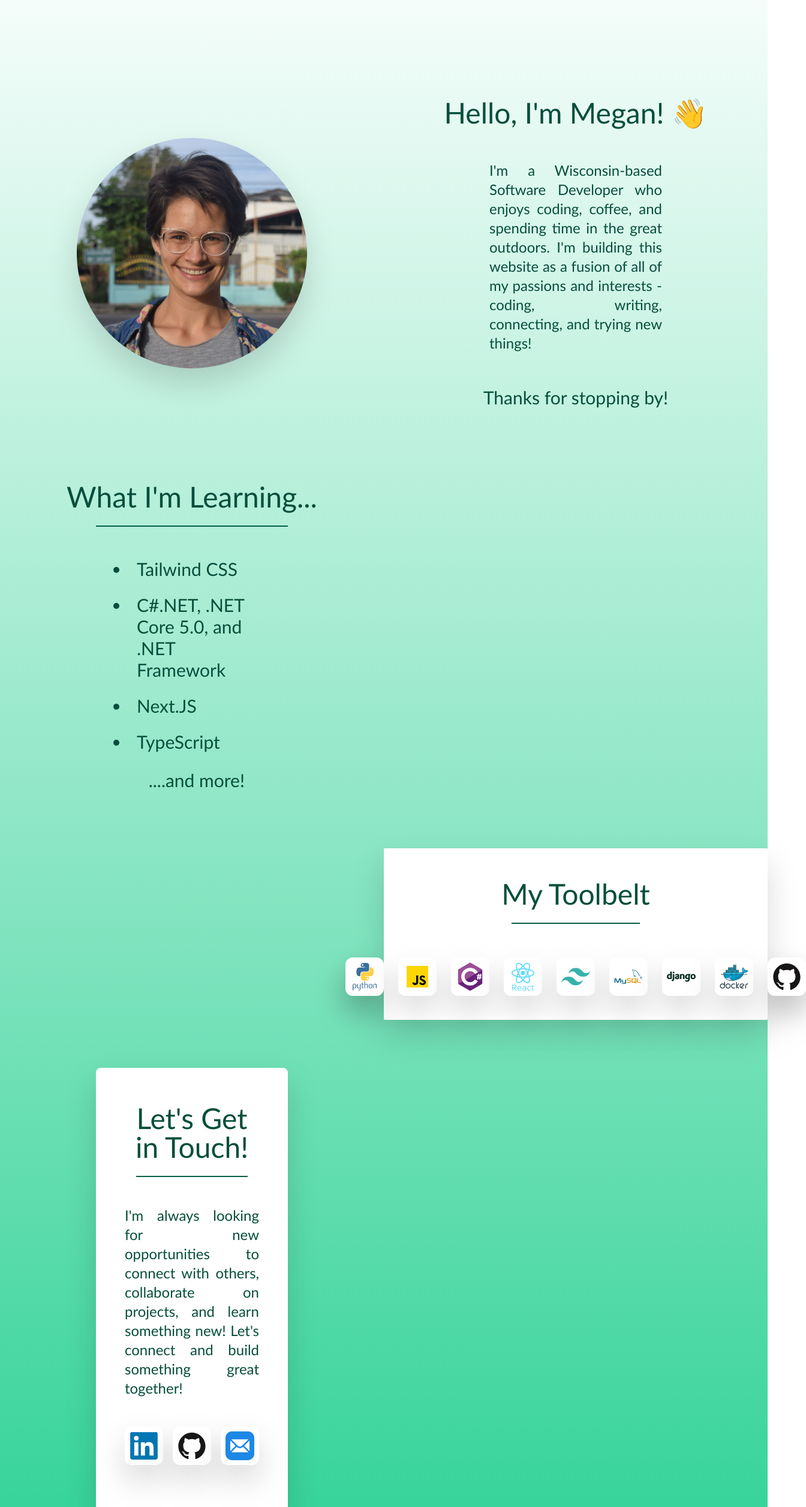
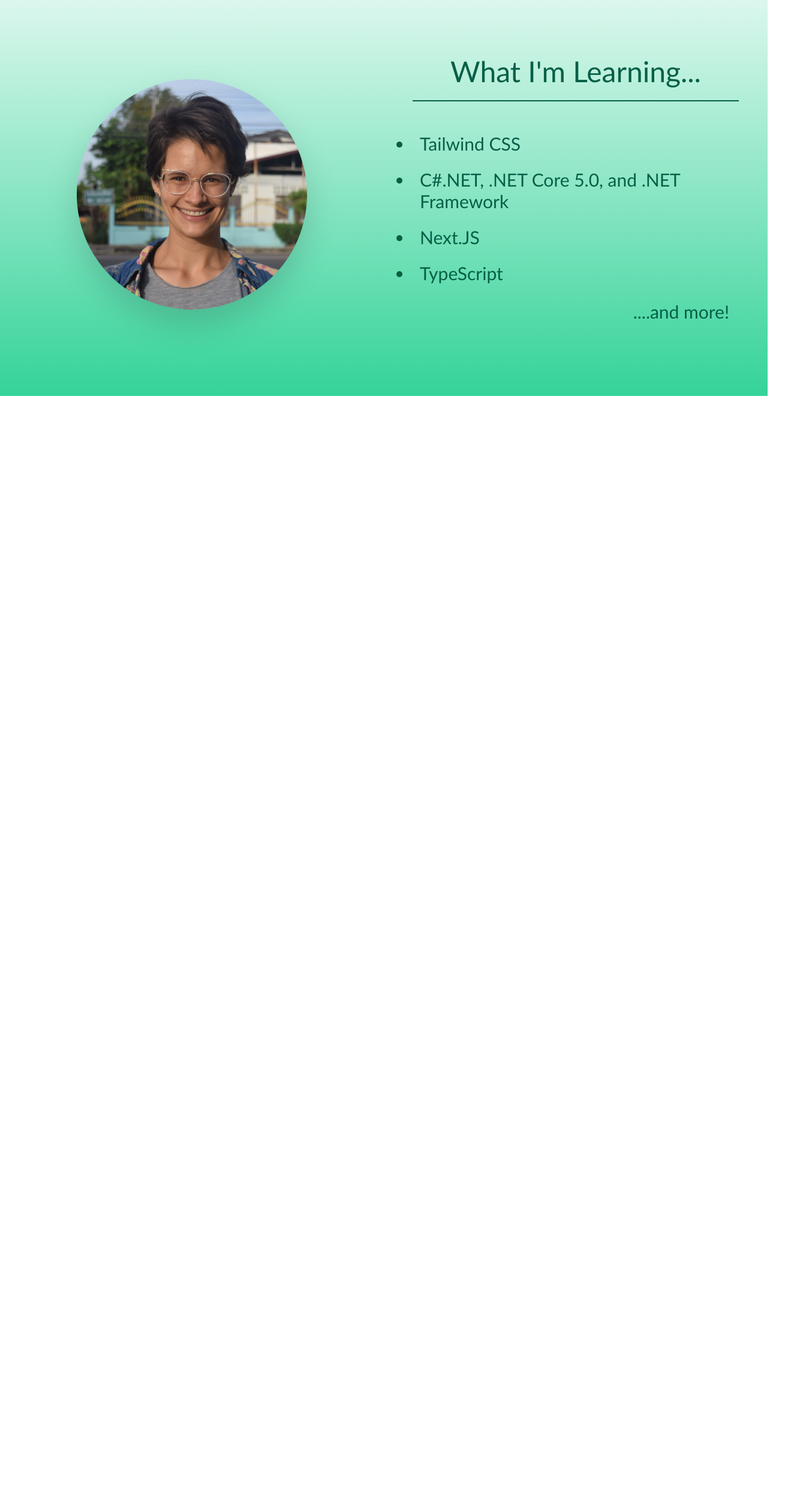
Before and after one commit to megancindric/reactportfolio, a React (Create React App) app: page /about in a window 1280 px wide. Shown: the part 220-2732 px from the top of the page at 60% size, 1344 px wide, since content can reach past the window. After the commit the page ends 880 px from the top, so only its background shows below. Built offline with nearby package versions, Linux system fonts and the light colour scheme.

Commit message:
📦 NEW: Refactored About page into carousel

```diff
--- /dev/null
+++ b/src/components/Carousel/Carousel.jsx
@@ -0,0 +1,128 @@
+import React from "react";
+import { useEffect, useState } from "react";
+import CarouselItem from "./CarouselItem";
+import TechIcon from "../TechIcon/TechIcon";
+const Carousel = () => {
+  const [currentIndex, setCurrentIndex] = useState(0);
+  const content = [
+    "About Me",
+    "What I'm Learning",
+    "My Toolbelt",
+    "Let's Get in Touch",
+  ];
+  const techStack = [
+    "Python",
+    "JavaScript",
+    "CSharp",
+    "ReactJs",
+    "Tailwind",
+    "MySql",
+    "Django",
+    "Docker",
+    "GitHub",
+  ];
+  useEffect(() => {
+    const intervalId = setInterval(() => {
+      setCurrentIndex((currentIndex) =>
+        currentIndex === content.length - 1 ? 0 : currentIndex + 1
+      );
+    }, 5000);
+    return () => clearInterval(intervalId);
+  }, [content.length]);
+  return (
+    <div className="flex flex-1   text-emerald-800 justify-center items-center">
+      <div
+        className={` absolute carousel-item w-screen max-w-xl p-4 transition-opacity ${
+          currentIndex === 0 ? "opacity-100" : "opacity-0"
+        }`}
+      >
+        <div className=" gap-6  flex-col">
+          <h3 className="  text-5xl">Hello, I'm Megan! 👋</h3>
+          <hr className=" h-0.5 bg-emerald-800 border-0 mt-6 mb-10 self-center w-full" />
+
+          <p className=" text-2xl text-justify">
+            I'm a Wisconsin-based Software Developer who enjoys coding, coffee,
+            and spending time in the great outdoors. I'm building this website
+            as a fusion of all of my passions and interests - coding, writing,
+            connecting, and trying new things!
+          </p>
+          <p className="text-3xl pt-4">Thanks for stopping by!</p>
+        </div>
+      </div>
+      <div
+        className={`absolute carousel-item w-screen max-w-xl p-4 transition-opacity ${
+          currentIndex === 1 ? "opacity-100" : "opacity-0"
+        }`}
+      >
+        <div className=" flex flex-col">
+          <h1 className="text-5xl text-center "> What I'm Learning...</h1>
+          <hr className=" h-0.5 bg-emerald-800 border-0 mt-6 mb-10 self-center w-full" />
+
+          <ul className="text-3xl list-disc ">
+            <li className="p-3">Tailwind CSS</li>
+            <li className="p-3">C#.NET, .NET Core 5.0, and .NET Framework</li>
+            <li className="p-3">Next.JS</li>
+            <li className="p-3">TypeScript</li>
+            <li className="p-4 list-none text-right"> ....and more!</li>
+          </ul>
+        </div>
+      </div>
+      <div
+        className={`absolute carousel-item w-screen max-w-xl p-4 transition-opacity ${
+          currentIndex === 2 ? "opacity-100" : "opacity-0"
+        }`}
+      >
+        <div className="">
+          <h1 className="text-5xl text-center">My Toolbelt</h1>
+          <hr className=" h-0.5 bg-emerald-800 border-0 mt-6 mb-10 w-full " />
+          <div className="flex flex-row flex-wrap gap-6 pt-4 justify-center">
+            {techStack.map((tech, index) => (
+              <TechIcon key={index} tech={tech} />
+            ))}
+          </div>
+        </div>
+      </div>
+
+      <div
+        className={`absolute carousel-item w-screen max-w-xl p-4 transition-opacity ${
+          currentIndex === 3 ? "opacity-100" : "opacity-0"
+        }`}
+      >
+        <div className="">
+          <h1 className="text-5xl pt-3">Let's Get in Touch!</h1>
+          <hr className=" h-0.5 bg-emerald-800 border-0 mt-6 mb-6 w-full " />
+
+          <p className="text-2xl text-justify py-6">
+            I'm always looking for new opportunities to connect with others,
+            collaborate on projects, and learn something new! Let's connect and
+            build something great together!
+          </p>
+          <div className="flex flex-row justify-between  pt-6 pb-8">
+            <a
+              href="https://www.linkedin.com/in/megan-cindric/"
+              target="+blank"
+              className="transition-all duration-100 hover:scale-110"
+            >
+              <TechIcon tech="LinkedIn" />
+            </a>
+            <a
+              href="https://github.com/megancindric"
+              target="+blank"
+              className="transition-all duration-100 hover:scale-110"
+            >
+              <TechIcon tech="GitHub" />
+            </a>
+            <a
+              href="mailto:megancindric@gmail.com"
+              className="transition-all duration-100 hover:scale-110"
+            >
+              <TechIcon tech="Email" />
+            </a>
+          </div>
+        </div>
+      </div>
+    </div>
+  );
+};
+
+export default Carousel;
--- /dev/null
+++ b/src/components/Carousel/CarouselItem.jsx
@@ -0,0 +1,16 @@
+import React from "react";
+
+const CarouselItem = ({ item, index, currentIndex }) => {
+  return (
+    <div
+      className={`carousel-item w-screen max-w-lg p-4 transition-opacity  text-emerald-800 ${
+        index === currentIndex ? "opacity-100" : "opacity-0"
+      }`}
+    >
+      <h1 className=" text-5xl">{item.title}</h1>
+      <p className="text-lg">{item.mainContent}</p>
+    </div>
+  );
+};
+
+export default CarouselItem;
--- a/src/pages/AboutPage/AboutPage.jsx
+++ b/src/pages/AboutPage/AboutPage.jsx
@@ -1,6 +1,6 @@
 import React from "react";
 import ProfilePic from "../../assets/profile.jpg";
-import TechIcon from "../../components/TechIcon/TechIcon";
+import Carousel from "../../components/Carousel/Carousel";
 
 const AboutPage = (props) => {
   const techStack = [
@@ -15,83 +15,17 @@ const AboutPage = (props) => {
     "GitHub",
   ];
   return (
-    <div className="bg-gradient-to-b from-white to-emerald-400 h-full flex flex-col w-full py-10 gap-20 text-emerald-900 font-gillsans">
+    <div className="bg-gradient-to-b from-white to-emerald-400 h-screen flex flex-col py-10 gap-20 text-emerald-900 font-gillsans">
       <h1 className="text-7xl text-center drop-shadow-lg pb-20">About Me</h1>
-      <div className="grow flex flex-row items-center justify-center">
-        <div className="flex w-1/2 items-center justify-center">
+      <div className="flex flex-row">
+        <div className="flex justify-center flex-1">
           <img
-            className=" h-96 rounded-full w-96 object-cover m-10 drop-shadow-2xl"
+            className=" h-96 rounded-full w-96 object-cover drop-shadow-2xl"
             alt="Profile for Megan Cindric"
             src={ProfilePic}
           />
         </div>
-        <div className="items-center justify-center my-auto  w-1/2 gap-6 flex flex-col px-8 ">
-          <h3 className="  text-5xl py-8">Hello, I'm Megan! 👋</h3>
-          <p className=" text-2xl text-justify w-1/2">
-            I'm a Wisconsin-based Software Developer who enjoys coding, coffee,
-            and spending time in the great outdoors. I'm building this website
-            as a fusion of all of my passions and interests - coding, writing,
-            connecting, and trying new things!
-          </p>
-          <p className="text-3xl py-8">Thanks for stopping by!</p>
-        </div>
-      </div>
-      <div className=" grow w-1/2 flex flex-col justify-center items-center">
-        <h1 className="text-5xl pt-3  text-center "> What I'm Learning...</h1>
-        <hr className=" h-0.5 bg-emerald-800 border-0 mt-6 mb-10 w-1/2 self-center" />
-
-        <ul className="text-3xl  list-disc w-1/2 px-14 ">
-          <li className="p-3">Tailwind CSS</li>
-          <li className="p-3">C#.NET, .NET Core 5.0, and .NET Framework</li>
-          <li className="p-3">Next.JS</li>
-          <li className="p-3">TypeScript</li>
-          <li className="p-4 list-none text-right"> ....and more!</li>
-        </ul>
-      </div>
-      <div className=" grow items-center text-center flex flex-row-reverse ">
-        <div className="flex flex-col w-1/2 bg-white drop-shadow-2xl rounded-sm py-10">
-          <h1 className="text-5xl pt-3">My Toolbelt</h1>
-          <hr className=" h-0.5 bg-emerald-800 border-0 mt-6 mb-10 w-1/3 self-center" />
-          <div className="flex flex-row justify-center gap-6 pt-4 ">
-            {techStack.map((tech, index) => (
-              <TechIcon key={index} tech={tech} />
-            ))}
-          </div>
-        </div>
-      </div>
-      <div className=" grow flex flex-col w-1/2 justify-center text-center items-center">
-        <div className="flex  flex-col w-1/2 bg-white drop-shadow-2xl rounded-lg p-12">
-          <h1 className="text-5xl pt-3">Let's Get in Touch!</h1>
-          <hr className=" h-0.5 bg-emerald-800 border-0 mt-6 mb-6 w-5/6 self-center" />
-
-          <p className="text-2xl text-justify py-6">
-            I'm always looking for new opportunities to connect with others,
-            collaborate on projects, and learn something new! Let's connect and
-            build something great together!
-          </p>
-          <div className="flex flex-row justify-between pt-6 pb-8">
-            <a
-              href="https://www.linkedin.com/in/megan-cindric/"
-              target="+blank"
-              className="transition-all duration-100 hover:scale-110"
-            >
-              <TechIcon tech="LinkedIn" />
-            </a>
-            <a
-              href="https://github.com/megancindric"
-              target="+blank"
-              className="transition-all duration-100 hover:scale-110"
-            >
-              <TechIcon tech="GitHub" />
-            </a>
-            <a
-              href="mailto:megancindric@gmail.com"
-              className="transition-all duration-100 hover:scale-110"
-            >
-              <TechIcon tech="Email" />
-            </a>
-          </div>
-        </div>
+        <Carousel />
       </div>
     </div>
   );
--- a/src/pages/HomePage/HomePage.jsx
+++ b/src/pages/HomePage/HomePage.jsx
@@ -2,7 +2,7 @@ import React from "react";
 import ProfilePic from "../../assets/profile.jpg";
 const HomePage = (props) => {
   return (
-    <div className="flex flex-row justify-center h-screen items-center bg-gradient-to-b from-white to-emerald-400 gap-10">
+    <div className="flex flex-row justify-center h-screen items-center bg-gradient-to-b from-white to-emerald-400 gap-16">
       <div className="flex flex-col gap-12 justify-center text-center w-1/4 border p-10 rounded-xl drop-shadow-xl bg-white">
         <p className=" text-6xl font-gillsans ">Hello! 👋</p>
         <p className=" text-lg text-justify  font-gillsans ">
```
